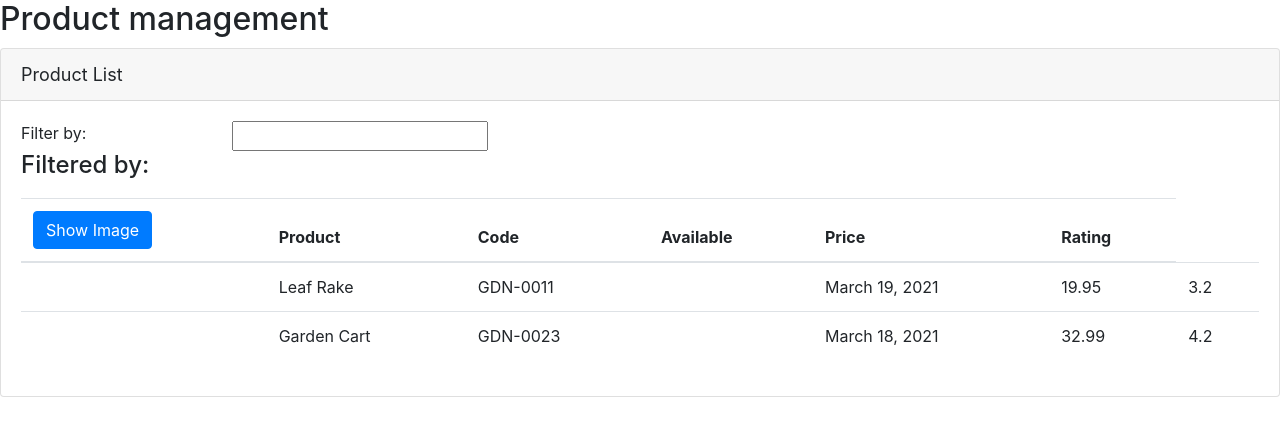
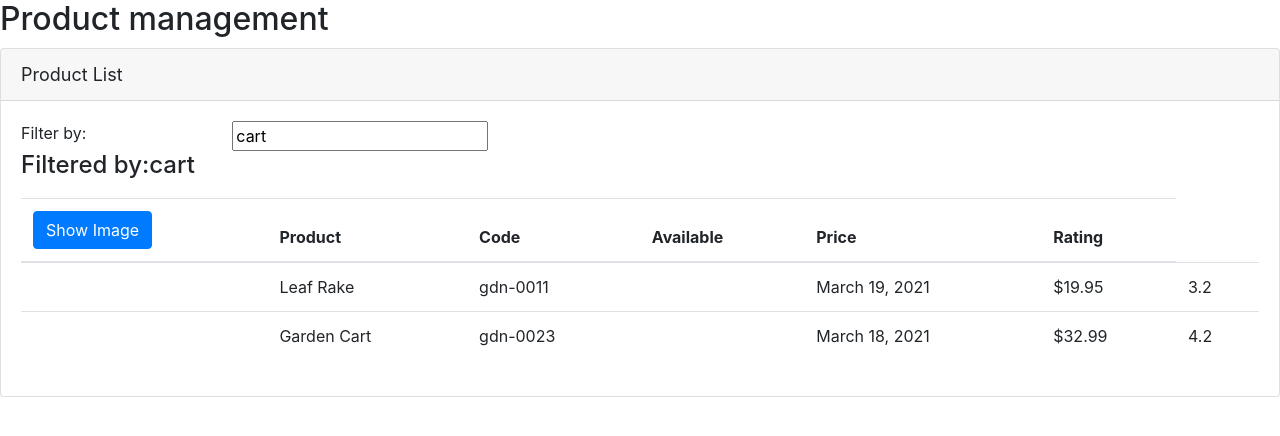
Before and after one commit to sabbir1305/APM, an Angular app: page / in a window 1280 px wide. Shown: the top 436 px of the page. Built offline with nearby package versions, Linux system fonts and the light colour scheme.

Commit message:
pipe and Data binding

```diff
--- a/src/app/app.module.ts
+++ b/src/app/app.module.ts
@@ -1,5 +1,6 @@
 import { BrowserModule } from '@angular/platform-browser';
 import { NgModule } from '@angular/core';
+import {FormsModule} from '@angular/forms';
 
 import { AppComponent } from './app.component';
 import { ProductListComponent } from './products/product-list.component';
@@ -10,7 +11,8 @@
     ProductListComponent
   ],
   imports: [
-    BrowserModule
+    BrowserModule,
+    FormsModule
   ],
   bootstrap: [AppComponent]
 })
--- a/src/app/products/product-list.component.html
+++ b/src/app/products/product-list.component.html
@@ -8,13 +8,13 @@
         Filter by:
       </div>
       <div class="col-md-4">
-        <input type="text">
+        <input type="text" [(ngModel)]='listFilter'>
       </div>
 
     </div>
     <div class="row">
       <div class="col-md-6">
-        <h4>Filtered by:</h4>
+        <h4>Filtered by:{{listFilter}}</h4>
       </div>
     </div>
     <div class="table-rsponsive">
@@ -22,7 +22,9 @@
         <thead>
           <tr>
             <th>
-              <button class="btn btn-primary">Show Image</button>
+              <button class="btn btn-primary" (click)='toggleImage()'>
+                {{showImage?'Hide':'Show'}} Image
+              </button>
             </th>
             <th>Product</th>
             <th>Code</th>
@@ -33,12 +35,18 @@
         </thead>
         <tbody>
           <tr *ngFor='let product of products'>
-            <td></td>
+            <td><img *ngIf='showImage'
+              [src]='product.imageUrl'
+              [title]='product.productName'
+              [style.width.px]='imageWidth'
+              [style.margin.px]='imageMargin'
+
+              ></td>
             <td>{{product.productName}}</td>
-            <td>{{product.productCode}}</td>
+            <td>{{product.productCode | lowercase}}</td>
             <td>{{product.productDate}}</td>
             <td>{{product.releaseDate}}</td>
-            <td>{{product.price}}</td>
+            <td>{{product.price | currency:'USD':'symbol':'1.2-2'}}</td>
             <td>{{product.starRating}}</td>
           </tr>
 
--- a/src/app/products/product-list.component.ts
+++ b/src/app/products/product-list.component.ts
@@ -5,7 +5,11 @@
   templateUrl:'./product-list.component.html'
 })
 export class ProductListComponent{
+  imageWidth:number=50;
+  imageMargin:number=2;
   pageTitle:string = "Product List";
+  showImage = false;
+  listFilter='cart';
   products:any[]=[
     {
       "productId": 1,
@@ -28,4 +32,8 @@
       "imageUrl": "assets/images/garden_cart.png"
     }
   ];
+
+  toggleImage():void{
+    this.showImage=!this.showImage;
+  }
 }
```
